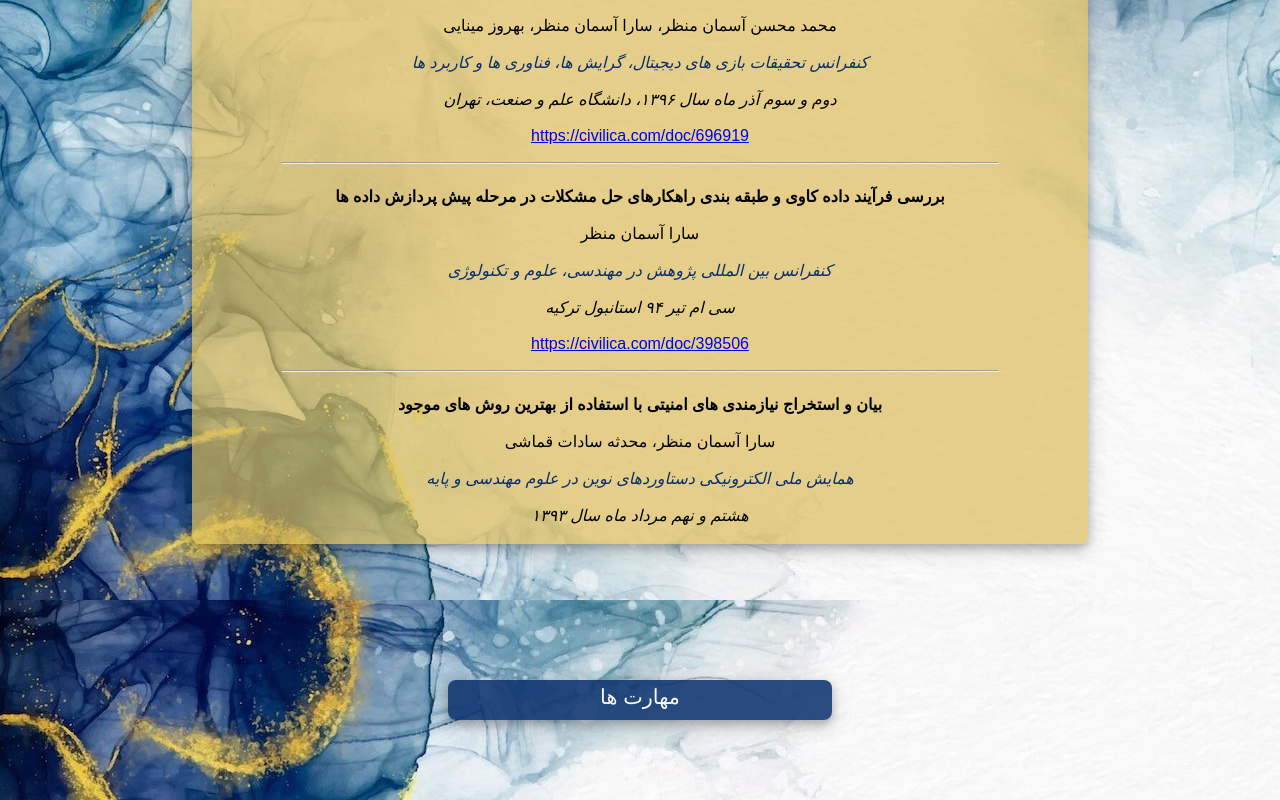
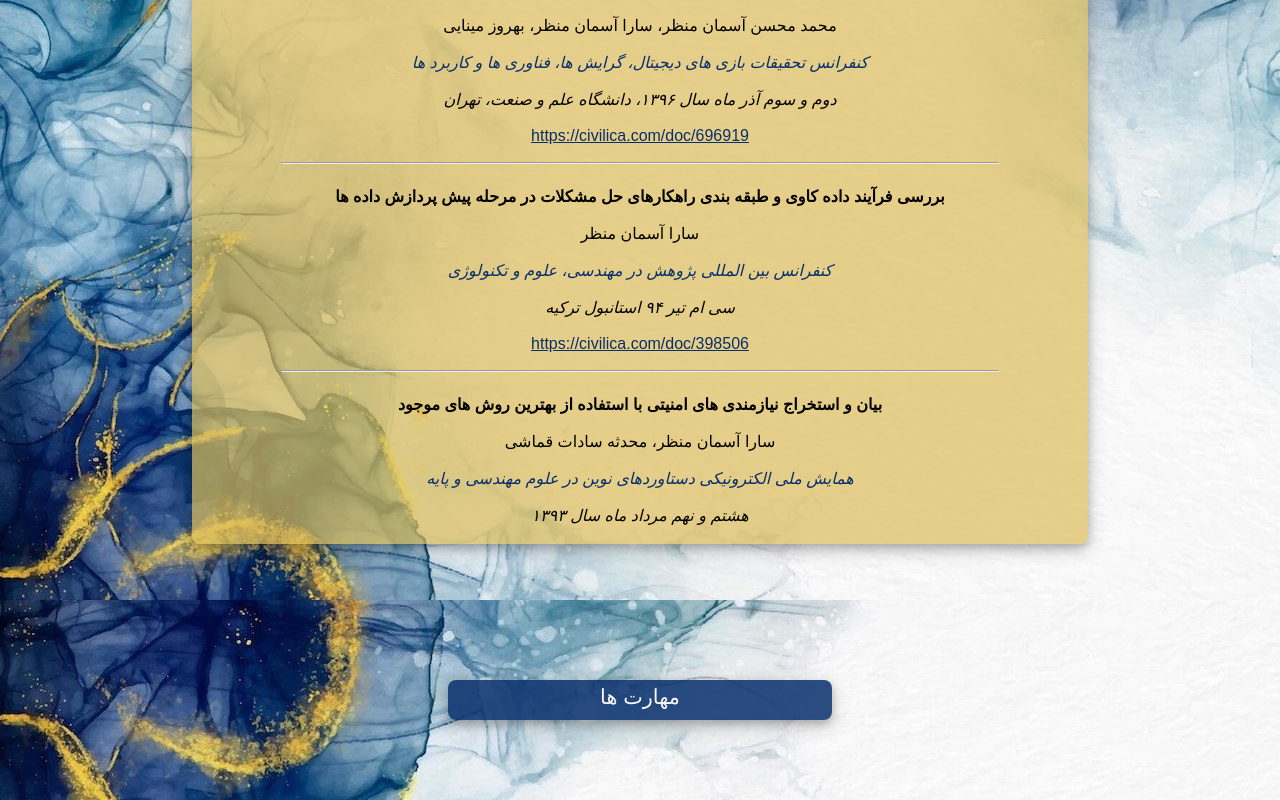
Before and after one commit to sasemanmanzar/Sara-Resume, a React (Create React App) app: page / in a window 1280 px wide. Shown: the part 1800-2600 px from the top of the page. Built offline with nearby package versions, Linux system fonts and the light colour scheme.

Commit message:
pg3 links

```diff
--- a/src/Pages/Three/Three.css
+++ b/src/Pages/Three/Three.css
@@ -74,3 +74,10 @@ hr {
 #link{
     text-align: center;
 }
+
+a:link,
+a:visited,
+a:hover,
+a:active{
+    color: rgb(8,46,108);
+}
```
